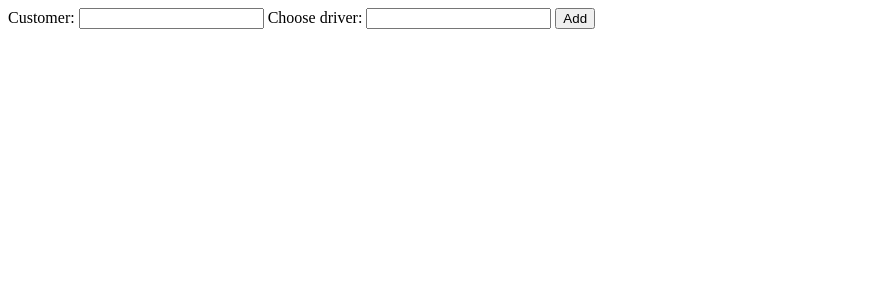
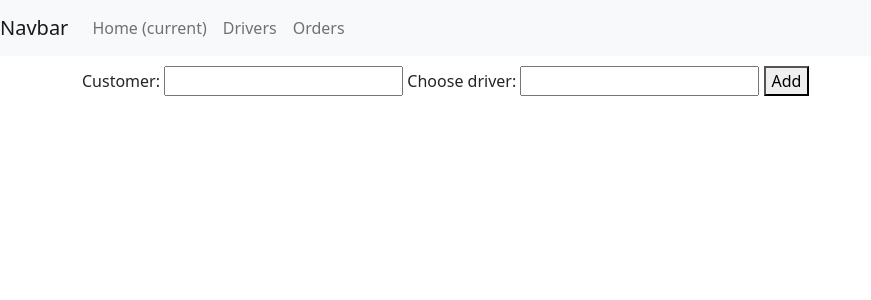
Before and after one commit to MQ37/nosql, a Flask app: template webapp/flaskr/orders/templates/orders/add.html in a window 1280 px wide. Shown: the top 300 px of the page, without its empty margins (0-871 px from the left). Run offline with Flask 2, Linux system fonts and the light colour scheme; the template is opened without the code that fills it: most values are stand-ins (such as "Sample title", 1, 10 or a date in 2020); some libraries are stand-ins or nearby versions.

```diff
--- a/webapp/flaskr/__init__.py
+++ b/webapp/flaskr/__init__.py
@@ -2,7 +2,7 @@ import os
 
 from flask import Flask
 
-from flaskr.db import db
+from webapp.flaskr.db import db
 
 
 def create_app(test_config=None):
--- a/webapp/flaskr/drivers/models.py
+++ b/webapp/flaskr/drivers/models.py
@@ -1,4 +1,4 @@
-from flaskr.db import db
+from webapp.flaskr.db import db
 
 
 class Driver(db.Document):
--- a/webapp/flaskr/orders/models.py
+++ b/webapp/flaskr/orders/models.py
@@ -1,5 +1,5 @@
-from flaskr.db import db
-from flaskr.drivers.models import Driver
+from webapp.flaskr.db import db
+from webapp.flaskr.drivers.models import Driver
 import datetime
 
 
--- a/webapp/flaskr/templates/base.html
+++ b/webapp/flaskr/templates/base.html
@@ -1,3 +1,34 @@
-{% block content %}
+<html lang="en">
+    <head>
+        <title></title>
+        <meta name="viewport" content="width=device-width, initial-scale=1">
+        <script src="https://code.jquery.com/jquery-3.6.0.min.js" integrity="sha256-/xUj+3OJU5yExlq6GSYGSHk7tPXikynS7ogEvDej/m4=" crossorigin="anonymous"></script>        <link href="https://cdn.jsdelivr.net/npm/bootstrap@5.2.3/dist/css/bootstrap.min.css" rel="stylesheet" integrity="sha384-rbsA2VBKQhggwzxH7pPCaAqO46MgnOM80zW1RWuH61DGLwZJEdK2Kadq2F9CUG65" crossorigin="anonymous">
+        <script src="https://maxcdn.bootstrapcdn.com/bootstrap/3.4.1/js/bootstrap.min.js"></script>
+    </head>
+    <body>
+        <nav class="navbar navbar-expand-lg navbar-light bg-light" style="margin-bottom: 10px">
+          <a class="navbar-brand" href="#">Navbar</a>
+          <button class="navbar-toggler" type="button" data-toggle="collapse" data-target="#navbarNav" aria-controls="navbarNav" aria-expanded="false" aria-label="Toggle navigation">
+            <span class="navbar-toggler-icon"></span>
+          </button>
+          <div class="collapse navbar-collapse" id="navbarNav">
+            <ul class="navbar-nav">
+              <li class="nav-item active">
+                <a class="nav-link" href="#">Home <span class="sr-only">(current)</span></a>
+              </li>
+              <li class="nav-item">
+                <a class="nav-link" href="{{ url_for('drivers.index_view') }}">Drivers</a>
+              </li>
+              <li class="nav-item">
+                <a class="nav-link" href="{{ url_for('orders.index_view') }}">Orders</a>
+              </li>
+            </ul>
+          </div>
+        </nav>
+        <div class="container">
+            {% block content %}
 
-{% endblock %}
+            {% endblock %}
+        </div>
+    </body>
+</html>
```
Also changed, not shown: webapp/flaskr/drivers/__init__.py (+23 -5 lines), webapp/flaskr/drivers/templates/drivers/index.html (+24 -1 lines).
